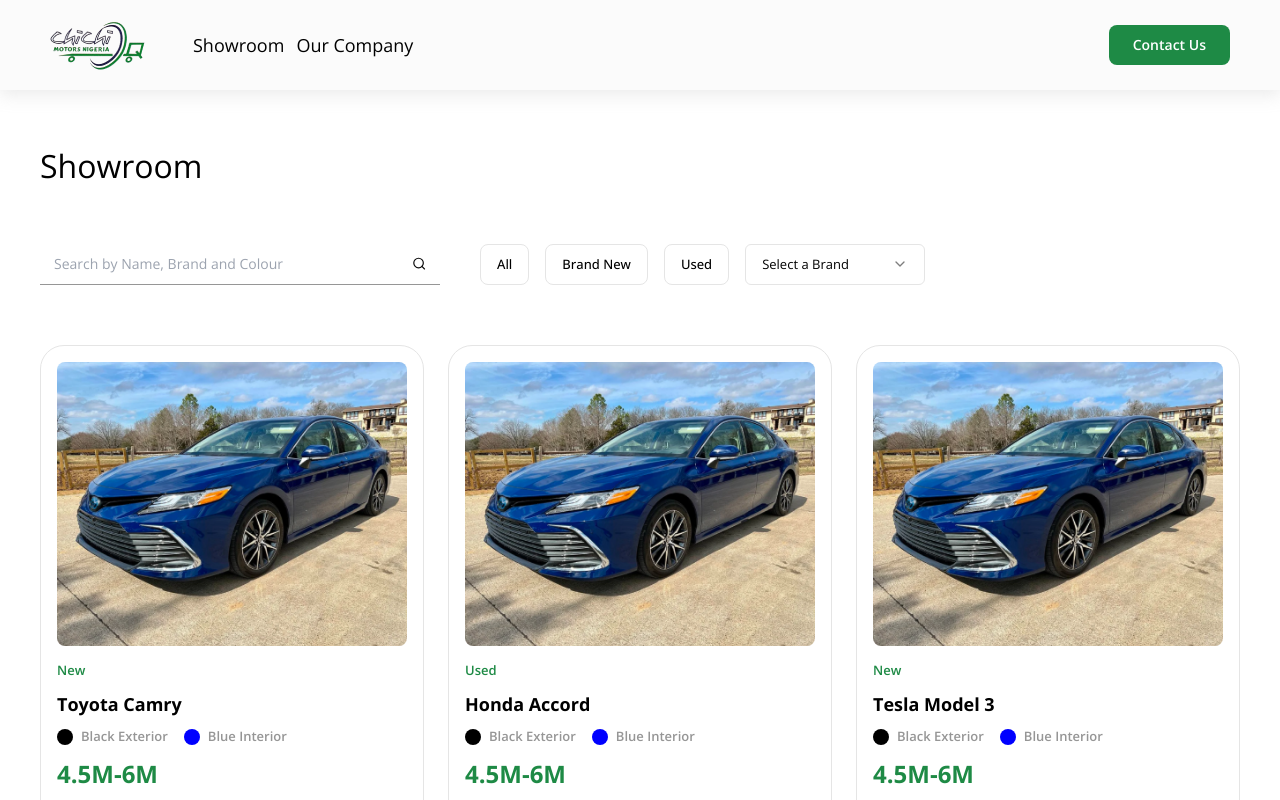
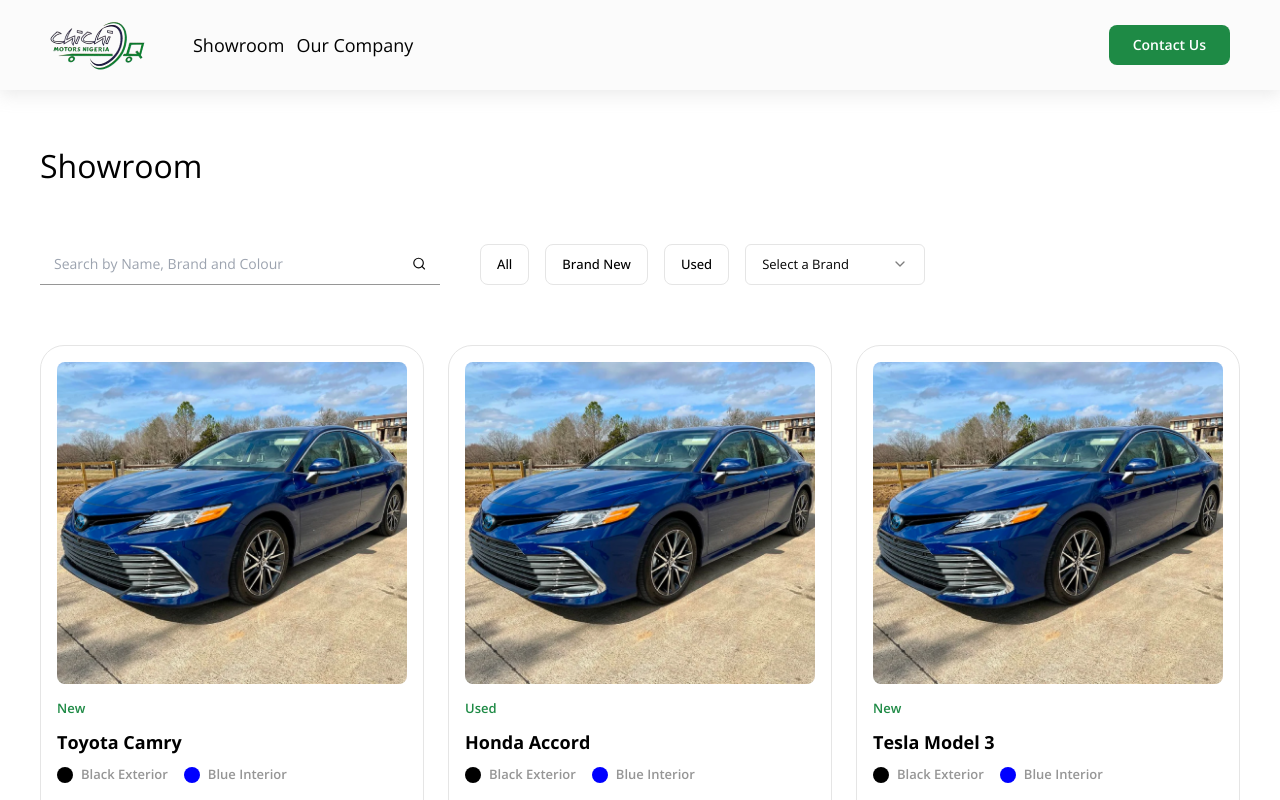
Before and after one commit to HenryAgu/Chichi-Motors, a Next.js app: page /showroom in a window 1280 px wide. Shown: the top 800 px of the page. Built offline with nearby package versions, Linux system fonts and the light colour scheme.

Commit message:
fix: showroom UI

```diff
--- a/src/app/showroom/page.tsx
+++ b/src/app/showroom/page.tsx
@@ -193,7 +193,7 @@
 							alt={car.name}
 							width={397}
 							height={322}
-							className="aspect-[397/322] object-cover mb-4 rounded-[8px]"
+							className="object-cover mb-4 rounded-[8px] w-full h-[322px]"
 						/>
 						<div className="flex flex-col gap-y-3">
 							<p className="text-[13px] text-[#1E8A45] font-semibold leading-[17.7px]">
--- a/src/components/shared/Navbar.tsx
+++ b/src/components/shared/Navbar.tsx
@@ -91,6 +91,7 @@
                   href={item.path}
                   key={item.title}
                   className="capitalize text-4xl font-bold hover:font-semibold transition-all duration-200 ease-linear text-white"
+                  onClick={handleClose}
                 >
                   {item.title}
                 </Link>
```
